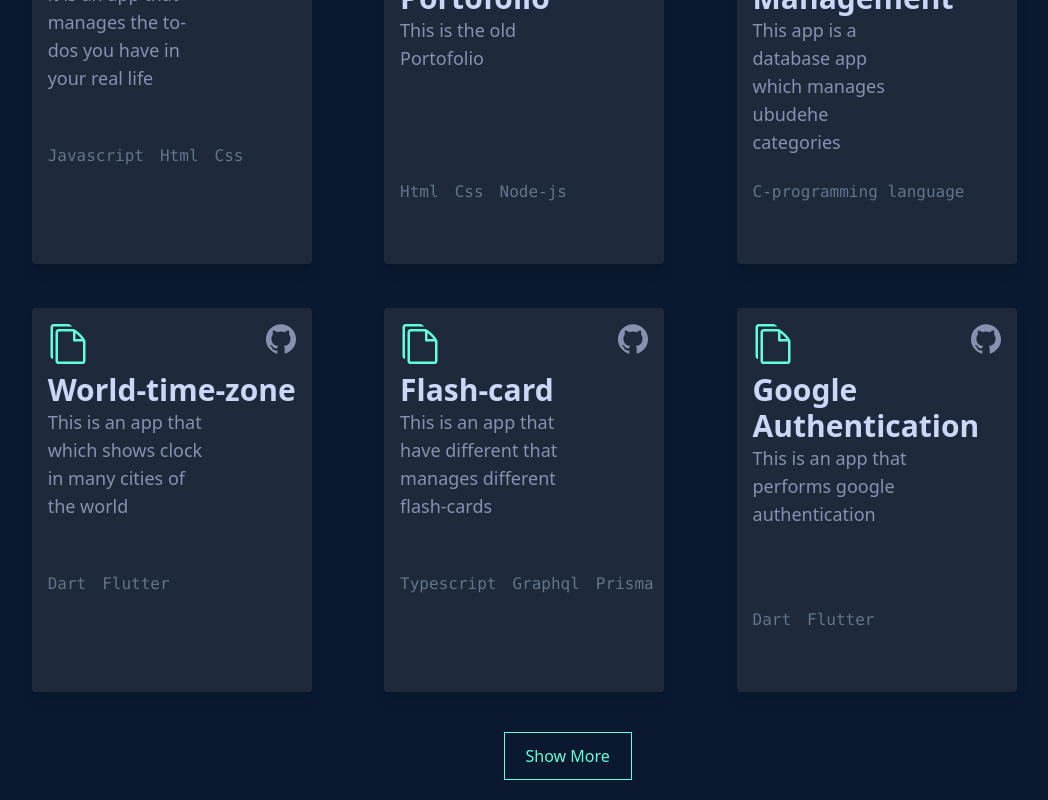
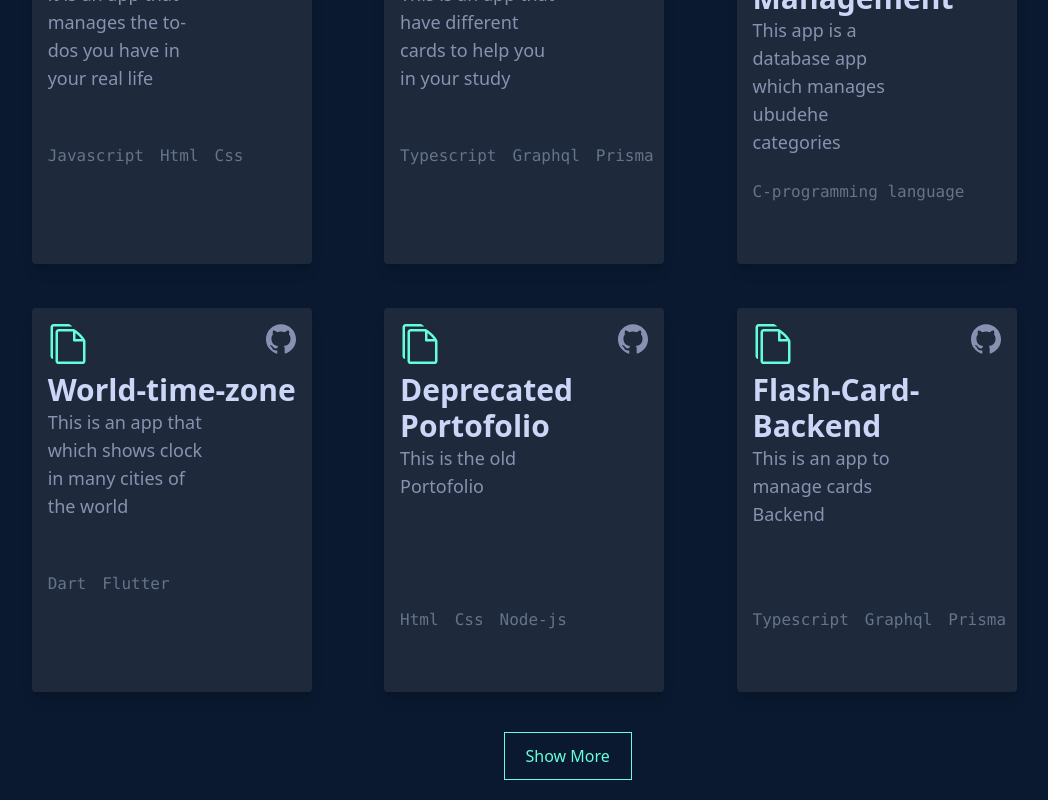
Before and after one commit to Xldivin/Portofolio-fe, a React (Create React App) app: page / in a window 1280 px wide. Shown: the part 1838-2638 px from the top of the page, without its empty margins (211-1259 px from the left). Built offline with nearby package versions, Linux system fonts and the light colour scheme.

Commit message:
fx(projects)

```diff
--- a/src/components/NavBar.js
+++ b/src/components/NavBar.js
@@ -15,30 +15,30 @@ function Navbar() {
       </div>
       <div className='md:mt-4 block lg:mt-4 block'>
         <ol className='hidden md:flex space-x-8 mr-6'>
-        <li className='space-x-2'>
+        <a className='space-x-2' href='#'>
             <span className='text-textGreenPhant'>01.</span>
             <Link to='home' smooth={true} duration={500}>
               Home
             </Link>
-          </li>
-          <li className='space-x-2'>
+        </a>
+          <a className='space-x-2' href='#'>
             <span className='text-textGreenPhant'>02.</span>
             <Link to='about' smooth={true} duration={500}>
               About
             </Link>
-          </li>
-          <li className='space-x-2'>
+          </a>
+          <a className='space-x-2' href='#'>
             <span className='text-textGreenPhant'>03.</span>
             <Link to='project' smooth={true} duration={500}>
               Project
             </Link>
-          </li>
-          <li className='space-x-2'>
+          </a>
+          <a className='space-x-2' href='#'>
             <span className='text-textGreenPhant'>04.</span>
             <Link to='contact' smooth={true} duration={500}>
               Contact
             </Link>
-          </li>
+          </a>
         </ol>
       </div>
       <div onClick={handleClick} className='md:hidden'>
--- a/src/components/Project-Card.js
+++ b/src/components/Project-Card.js
@@ -14,9 +14,11 @@ function Project_Card({project}) {
           </a>
         </div>
         <div className='ml-4 mt-2'>
+          <a href={project.link}>
           <h5 className='text-textWhitePhant font-bold text-3xl hover:text-textGreenPhant'>
           {project.project}
           </h5>
+          </a>
           <p className='text-textWhittishPhant text-lg h-1 w-40'>
             {project.description}
           </p>
--- a/src/components/Project.js
+++ b/src/components/Project.js
@@ -12,12 +12,12 @@ function Project() {
           "link":"https://xldivin-to-do-app.netlify.app/"
         },
         {
-          "project":"Deprecated Portofolio",
-          "description":"This is the old Portofolio",
-          "technology":"Html",
-          "technology2":"Css",
-          "technology3":"Node-js",
-          "link":"https://axel-divin.netlify.app/"
+          "project":"Flash-card",
+          "description":"This is an app that have different cards to help you in your study",
+          "technology":"Typescript",
+          "technology2":"Graphql",
+          "technology3":"Prisma",
+          "link":"https://flashcard-i4q6xo1zd-xldivin.vercel.app/"
         },
         {
           "project":"Ubudehe Management",
@@ -33,19 +33,20 @@ function Project() {
           "link":"https://github.com/Xldivin/world-time-zone"
         },
         {
-          "project":"Flash-card",
-          "description":"This is an app that have different that manages different flash-cards",
+          "project":"Deprecated Portofolio",
+          "description":"This is the old Portofolio",
+          "technology":"Html",
+          "technology2":"Css",
+          "technology3":"Node-js",
+          "link":"https://axel-divin.netlify.app/"
+        },
+        {
+          "project":"Flash-Card-Backend",
+          "description":"This is an app to manage cards Backend",
           "technology":"Typescript",
           "technology2":"Graphql",
           "technology3":"Prisma",
-          "link":"https://github.com/Xldivin/flashcard-be"
-        },
-        {
-          "project":"Google Authentication",
-          "description":"This is an app that performs google authentication",
-          "technology":"Dart",
-          "technology2":"Flutter",
-          "link":"https://github.com/Xldivin/Google-Authentication-"
+          "link":"https://flashcard-bee-production.up.railway.app/"
         }
       ]
   return (
```
